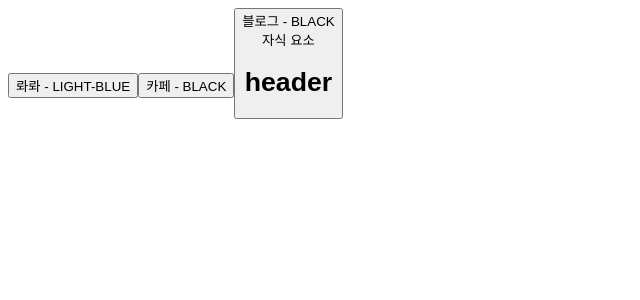
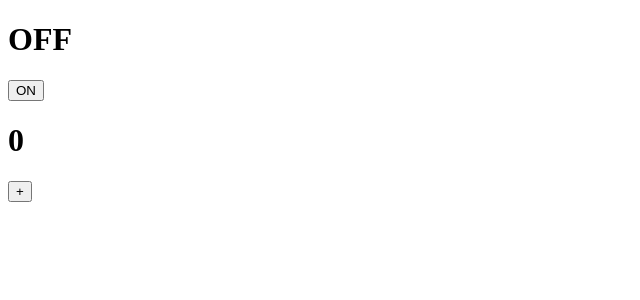
Before and after one commit to leejaypower/learn-react, a React (Vite) app in the folder 4-react-playground/: page / in a window 1280 px wide. Shown: the top 300 px of the page, without its empty margins (0-640 px from the left). Built offline with nearby package versions, Linux system fonts and the light colour scheme.

Commit message:
리렌더링을 위한 state 핸들링

```diff
--- a/4-react-playground/src/components/App.jsx
+++ b/4-react-playground/src/components/App.jsx
@@ -1,30 +1,36 @@
 import '../App.css';
 import './Header';
 // vite는 확장자 안 써도됨
-import Header from './Header';
-import Main from './Main';
-import Footer from './Footer';
-import Button from './Button';
-// import Button from './Button';
+import { useState } from 'react';
 
 function App() {
-  const buttonProps = {
-    text: '롸롸',
-    color: 'light-blue',
-    a: 1,
-    b: 2,
-    c: 3,
-  };
+  // const state = useState()
+  //  console.log(state); --> state[0]: state의 값, state[1]: 상태 변화함수
+
+  // 따라서 구조 분행하는게 일반적임!
+  const [state, setCount] = useState(0);
+  const [light, setLight] = useState('OFF');
 
   return (
     <>
-      <Button {...buttonProps}></Button>
-      <Button text={'카페'}></Button>
-      <Button text={'블로그'}>
-        {/* children props */}
-        <div>자식 요소</div>
-        <Header></Header>
-      </Button>
+      <div>
+        <h1>{light}</h1>
+        <button
+          onClick={() => {
+            setLight(light === 'ON' ? 'OFF' : 'ON');
+          }}
+        >
+          {light === 'ON' ? 'OFF' : 'ON'}
+        </button>
+      </div>
+      <h1>{state}</h1>
+      <button
+        onClick={() => {
+          setCount(state + 1);
+        }}
+      >
+        +
+      </button>
     </>
   );
 }
```
